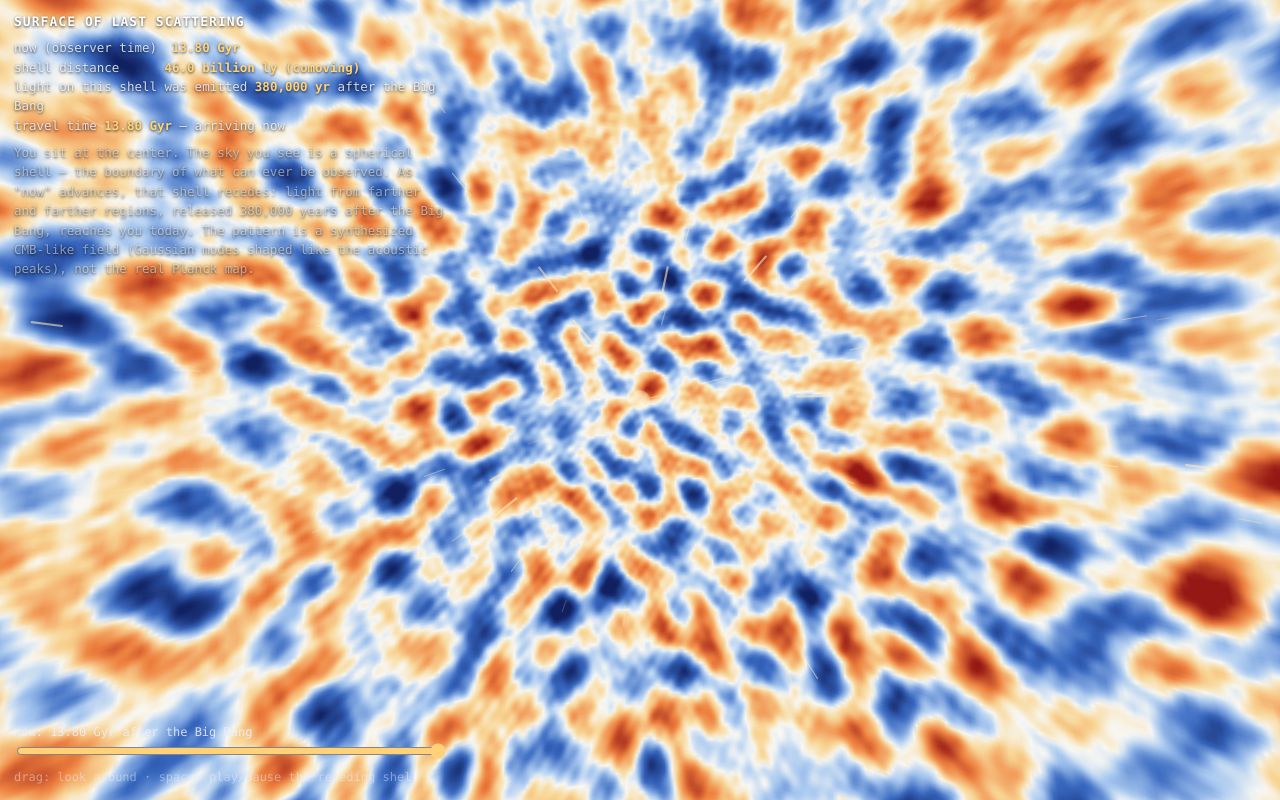
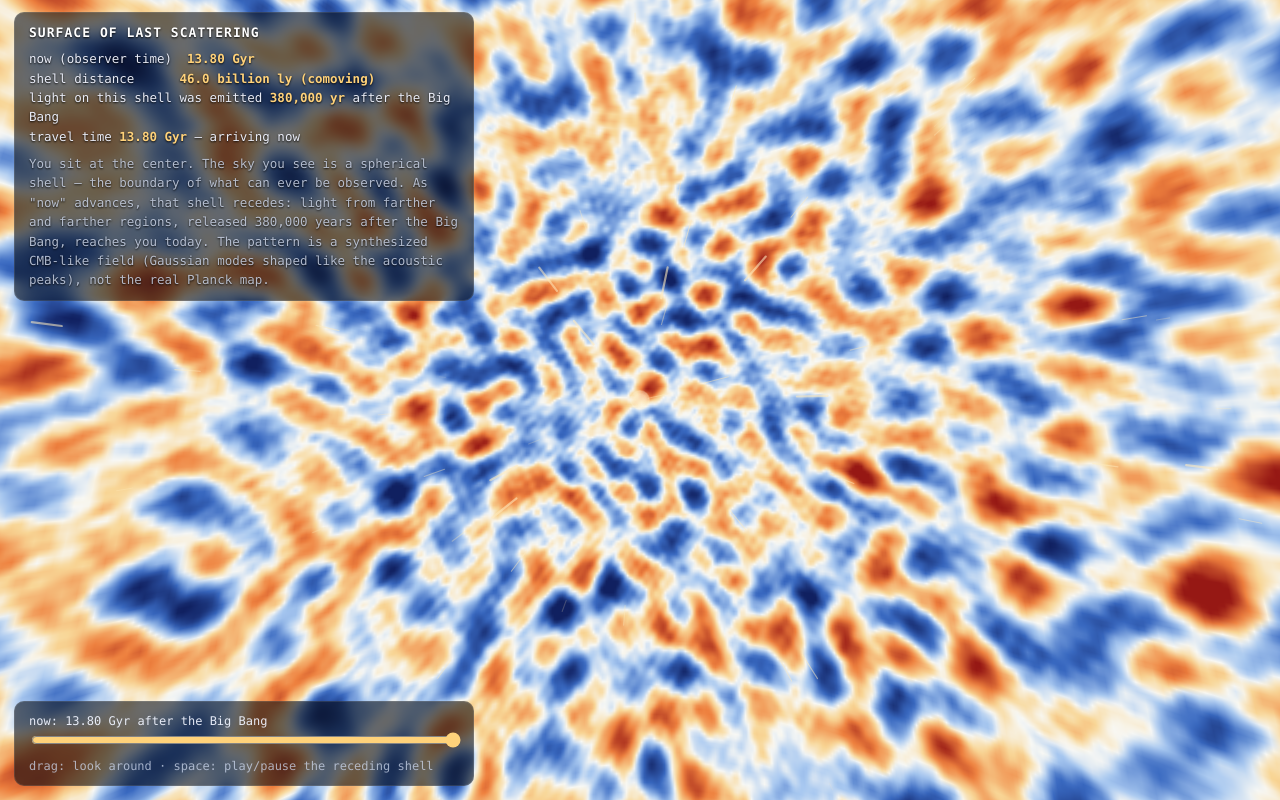
Before and after one commit to taochengfei/agentic-playground, a plain HTML site: page apps/cmb/index.html in a window 1280 px wide. Drawn offline with Linux system fonts and the light colour scheme; animation ran at ten frames a second.

Commit message:
Improve HUD legibility: dark scrim panels + stronger text contrast

```diff
--- a/apps/cmb/index.html
+++ b/apps/cmb/index.html
@@ -25,22 +25,32 @@
   html, body { margin: 0; height: 100%; background: #05070c; overflow: hidden; }
   canvas { position: fixed; inset: 0; display: block; touch-action: none; }
   #fx { pointer-events: none; }
+  /* Dark scrim panels: the sky has large bright (white/cream) regions, so
+     text needs a backing to stay legible everywhere, not just on dark areas. */
+  #hud, #controls {
+    background: rgba(5, 8, 14, .58);
+    border: 1px solid rgba(255,255,255,.10);
+    border-radius: 10px;
+    padding: 10px 14px;
+    backdrop-filter: blur(6px);
+    -webkit-backdrop-filter: blur(6px);
+  }
   #hud {
     position: fixed; left: 14px; top: 12px; max-width: 430px;
     font: 12.5px/1.55 ui-monospace, SFMono-Regular, Menlo, monospace;
-    color: rgba(235,240,255,.88); user-select: none; pointer-events: none;
-    text-shadow: 0 1px 3px rgba(0,0,0,.8);
+    color: rgba(240,244,255,.96); user-select: none; pointer-events: none;
+    text-shadow: 0 1px 2px rgba(0,0,0,.9);
   }
   #hud h1 { font-size: 13px; margin: 0 0 6px; letter-spacing: .08em; text-transform: uppercase; color: #fff; }
   #hud .row b { color: #ffd27a; font-weight: 600; }
-  #hud .note { margin-top: 8px; color: rgba(235,240,255,.55); }
+  #hud .note { margin-top: 8px; color: rgba(214,224,244,.80); }
   #controls {
     position: fixed; left: 14px; bottom: 14px; width: min(430px, calc(100vw - 28px));
     font: 12px/1.5 ui-monospace, SFMono-Regular, Menlo, monospace;
-    color: rgba(235,240,255,.85);
+    color: rgba(240,244,255,.94);
   }
   #controls input[type=range] { width: 100%; accent-color: #ffd27a; }
-  #controls .hint { color: rgba(235,240,255,.45); margin-top: 4px; }
+  #controls .hint { color: rgba(205,216,238,.75); margin-top: 4px; }
 </style>
 </head>
 <body>
```
